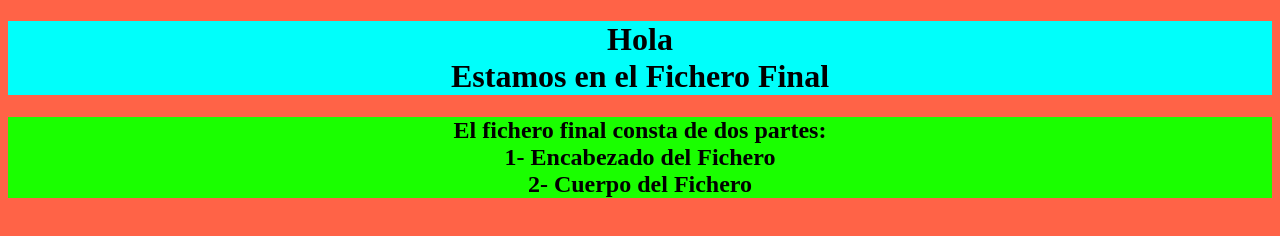
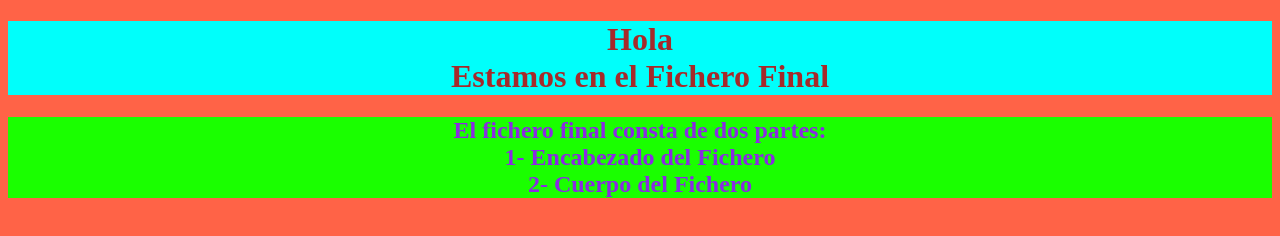
Before and after one commit to AntonioCruzGlez/prueba, a plain HTML site: page css/FF.html in a window 1280 px wide. Drawn offline with Linux system fonts and the light colour scheme.

Commit message:
Cambiando el color de los titulos y textos de FF/CCS

```diff
--- a/css/FF.html
+++ b/css/FF.html
@@ -5,7 +5,7 @@
     <title>Fichero Final</title>
 </head>
 <body bgcolor="tomato">
-    <center><h1 style="background-color: rgb(0, 255, 251);">Hola<br>Estamos en el Fichero Final</h1></center>
-    <center><h2 style="background-color: rgb(26, 255, 0);">El fichero final consta de dos partes: <br>1- Encabezado del Fichero <br> 2- Cuerpo del Fichero</h2></center>
+    <center><h1 style="background-color: rgb(0, 255, 251);color: brown;">Hola<br>Estamos en el Fichero Final</h1></center>
+    <center><h2 style="background-color: rgb(26, 255, 0);color: blueviolet;">El fichero final consta de dos partes: <br>1- Encabezado del Fichero <br> 2- Cuerpo del Fichero</h2></center>
 </body>
 </html>
```
